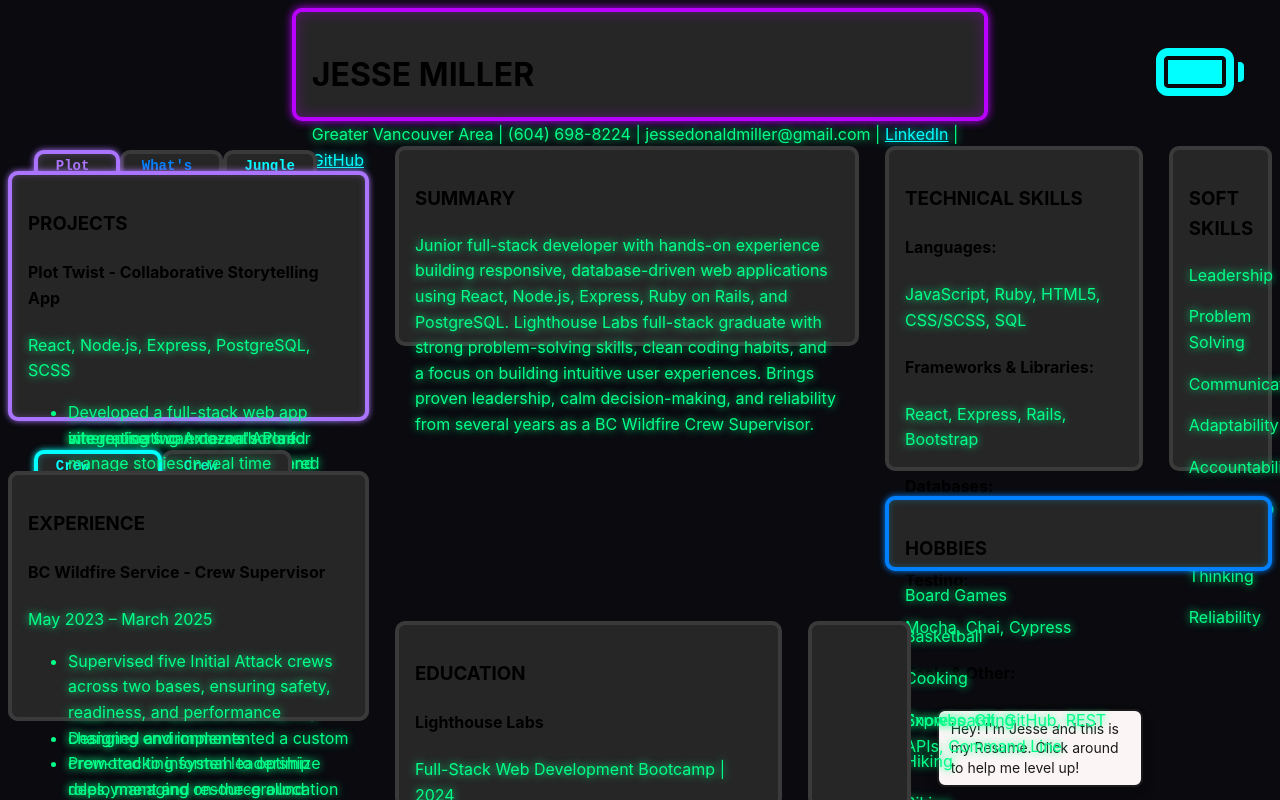
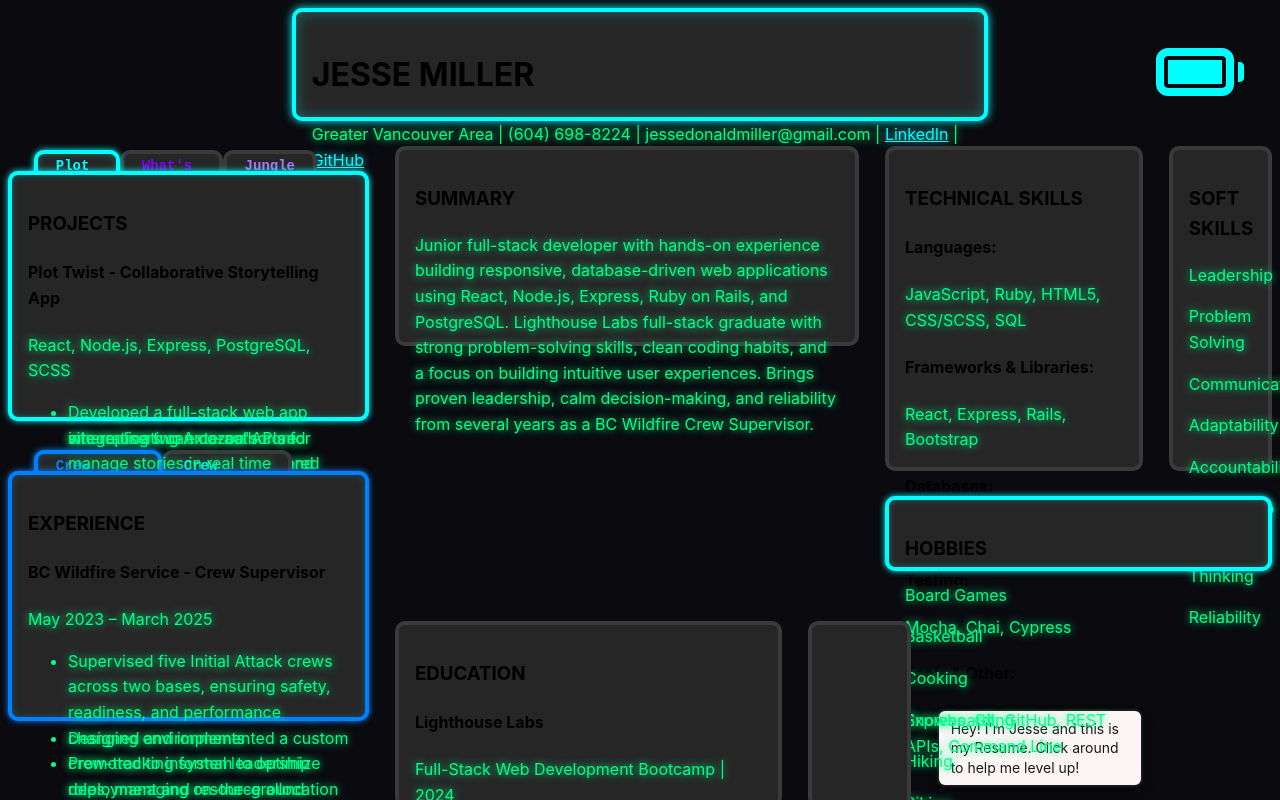
Before and after one commit to Jesse-D-Miller/webDevResume, a React (Vite) app: page / in a window 1280 px wide. Both pictures are taken after a click on the element 1200 px from the left and 75 px from the top of the page. Shown: the top 800 px of the page. Built offline with nearby package versions, Linux system fonts and the light colour scheme.

Commit message:
folders tabs for experience section set up and working. i also fixed the issue with the missmatched neon colours

```diff
--- a/src/App.css
+++ b/src/App.css
@@ -408,7 +408,16 @@
   z-index: 1;
 }
 
-
+.experience-tabs-row {
+  grid-column: 2 / span 10;
+  grid-row: 37 / span 3;
+  display: flex;
+  gap: -1px;
+  margin-bottom: 0;
+  position: relative;
+  transform: translateY(-8px);
+  z-index: 1;
+}
 .folder-tab {
   padding: 4px 18px;
   font: 600 var(--text-sm) var(--font-mono);
@@ -420,12 +429,14 @@
   box-shadow: none;
   border: #3a3a3a solid 4px;
 }
+
 .folder-tab.active {
   z-index: 10;
   animation: neonIgnite 1s ease-out both,
     neonFlicker 0.15s ease-in-out 1s infinite;
-  animation-delay: 2s;
+    animation-delay: 2s;
 }
+
 .cyber-resume [class^="box-"] {
   z-index: 1;
 }
@@ -434,21 +445,13 @@
 }
 .cyber-resume .box-3:not(.front),
 .cyber-resume .box-4:not(.front),
-.cyber-resume .box-5:not(.front) {
+.cyber-resume .box-5:not(.front),
+.cyber-resume .box-6:not(.front),
+.cyber-resume .box-7:not(.front) {
   animation: none;
 }
 
 
-.experience-tabs-row {
-  grid-column: 2 / span 10;
-  grid-row: 37 / span 3;
-  display: flex;
-  gap: -1px;
-  margin-bottom: 0;
-  position: relative;
-  transform: translateY(-8px);
-  z-index: 1;
-}
 
 
 
@@ -473,7 +476,7 @@
 .cyber-resume .box-7 {
   grid-column: 1 / span 14;
   grid-row: 38 / span 20;
-  animation-delay: 3s;
+  animation-delay: 2s;
 }
 .cyber-resume .box-8 {
   grid-column: 16 / span 15;
--- a/src/components/resume/CyberResume.jsx
+++ b/src/components/resume/CyberResume.jsx
@@ -51,7 +51,7 @@ function CyberResume({ resumeData, theme }) {
   useEffect(() => {
     // Select all .box- elements and apply random neon colors from the utility function getRandomNeonColor
     const boxes = document.querySelectorAll(
-      ".cyber-resume .box-1, .cyber-resume .box-2, .cyber-resume .box-6, .cyber-resume .box-7, .cyber-resume .box-8, .cyber-resume .box-9, .cyber-resume .box-10, .cyber-resume .box-11, .cyber-resume .box-12"
+      ".cyber-resume .box-1, .cyber-resume .box-2, .cyber-resume .box-8, .cyber-resume .box-9, .cyber-resume .box-10, .cyber-resume .box-11, .cyber-resume .box-12"
     );
     boxes.forEach((box) => getRandomNeonColor(box));
   }, []);
```
